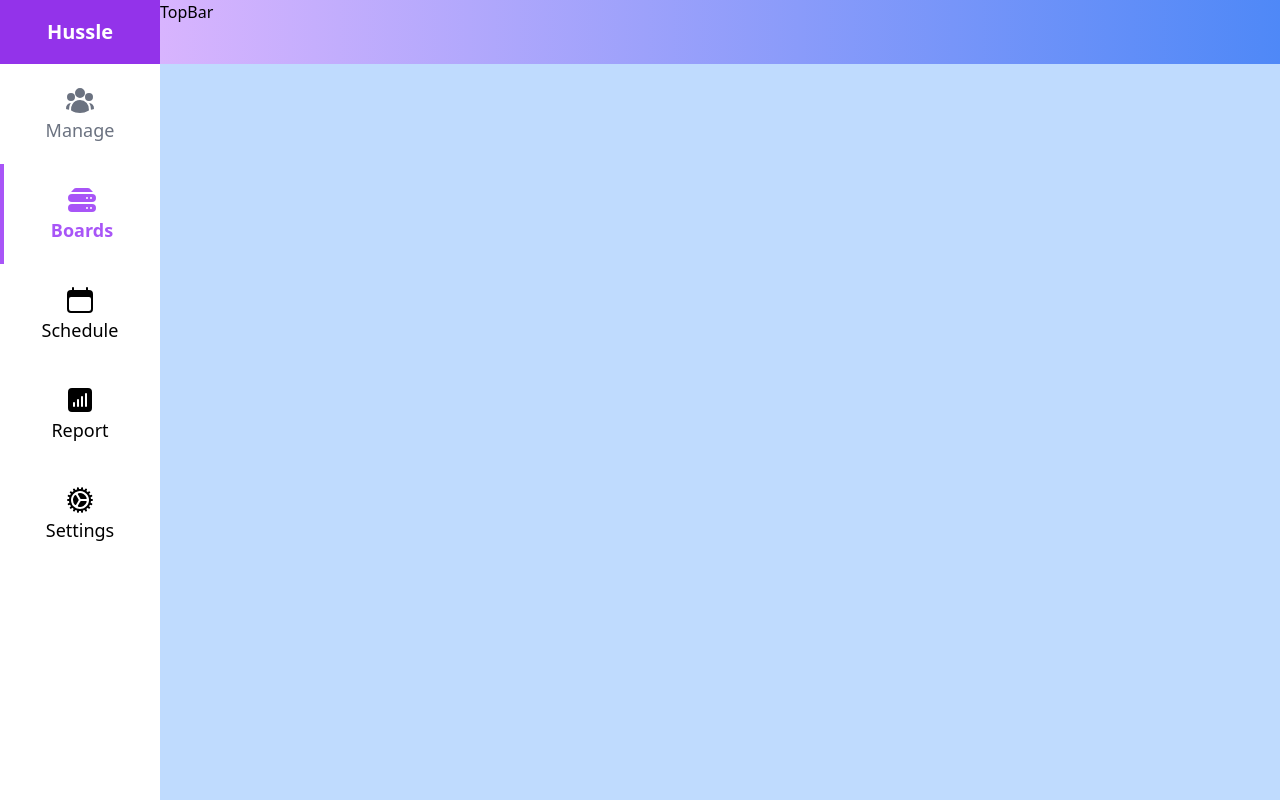
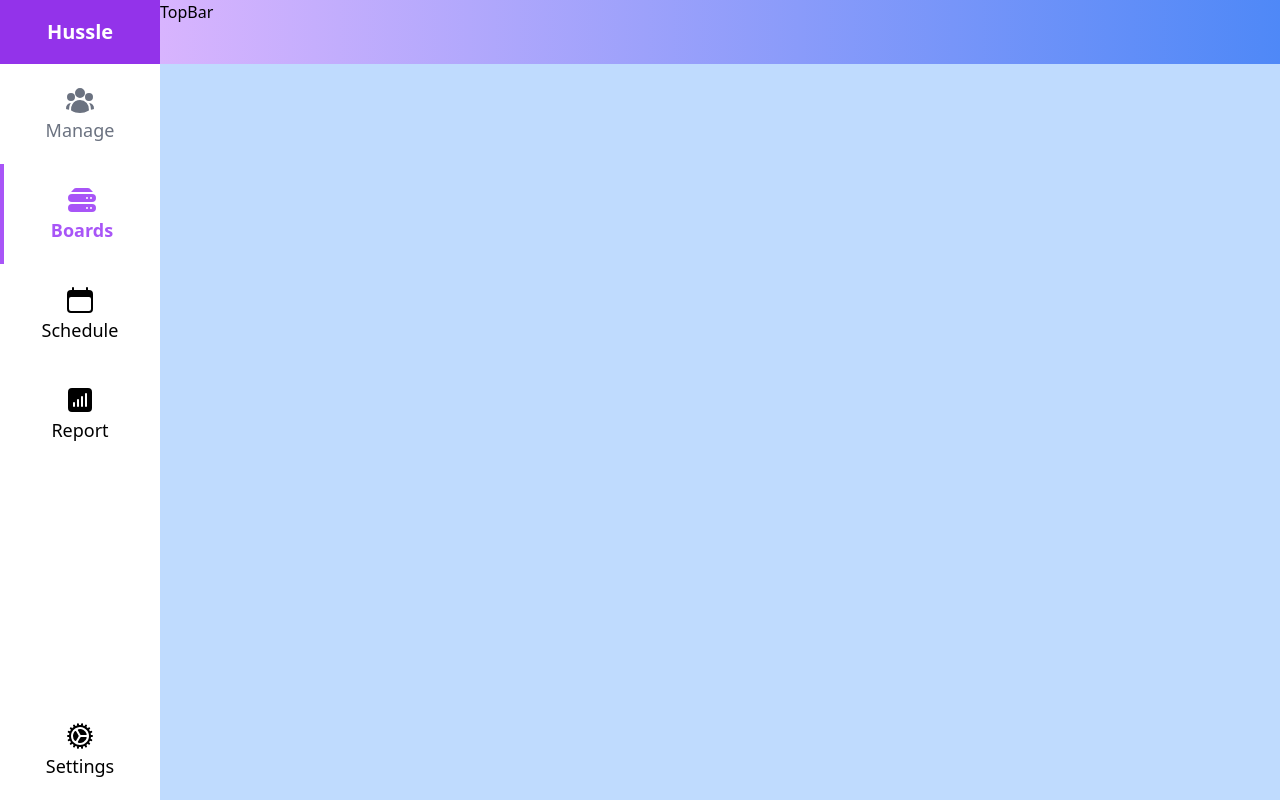
Before and after one commit to Raphael-Tene/kanban-app, a Next.js app: page / in a window 1280 px wide. Built offline with nearby package versions, Linux system fonts and the light colour scheme.

Commit message:
added flex-1 to sidebar

```diff
--- a/components/SideBar.js
+++ b/components/SideBar.js
@@ -14,7 +14,7 @@ export default function SideBar(props) {
       <h1 className=' flex items-center justify-center text-xl h-16 font-bold bg-purple-600 text-white'>
         Hussle
       </h1>
-      <ul className=' flex flex-col text-lg'>
+      <ul className=' flex flex-col text-lg flex-1 h-full '>
         <li className=' flex justify-center items-center flex-col py-5 text-gray-500'>
           {' '}
           <UserGroupIcon className=' w-8 h-8' /> Manage
@@ -31,7 +31,7 @@ export default function SideBar(props) {
           {' '}
           <ChartBarSquareIcon className=' w-8 h-8' /> Report
         </li>
-        <li className=' flex justify-center items-center mt-auto flex-col py-5'>
+        <li className=' flex justify-center items-center mt-auto mb-16 flex-col py-5'>
           {' '}
           <CogIcon className=' w-8 h-8' /> Settings
         </li>
```
